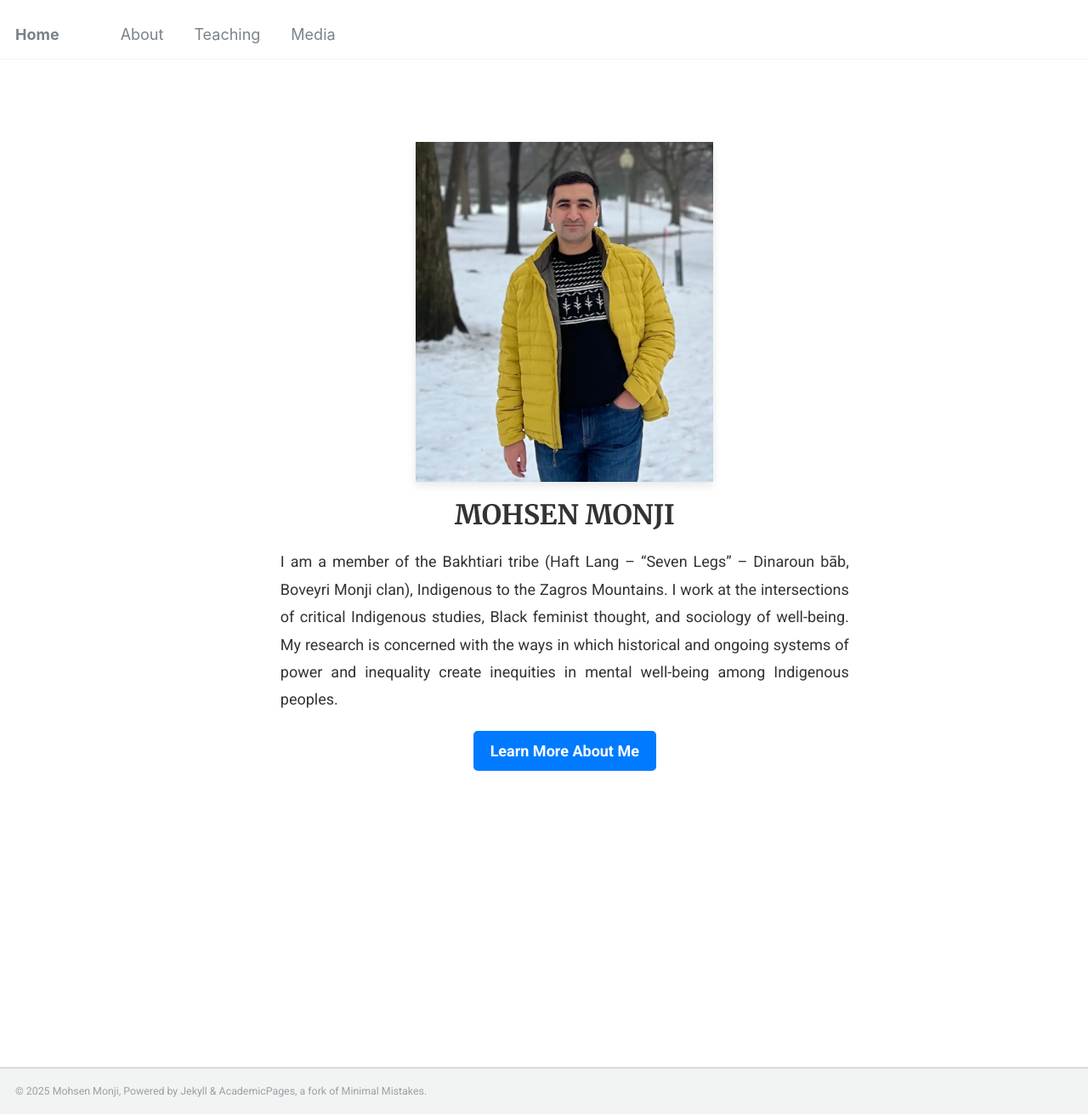
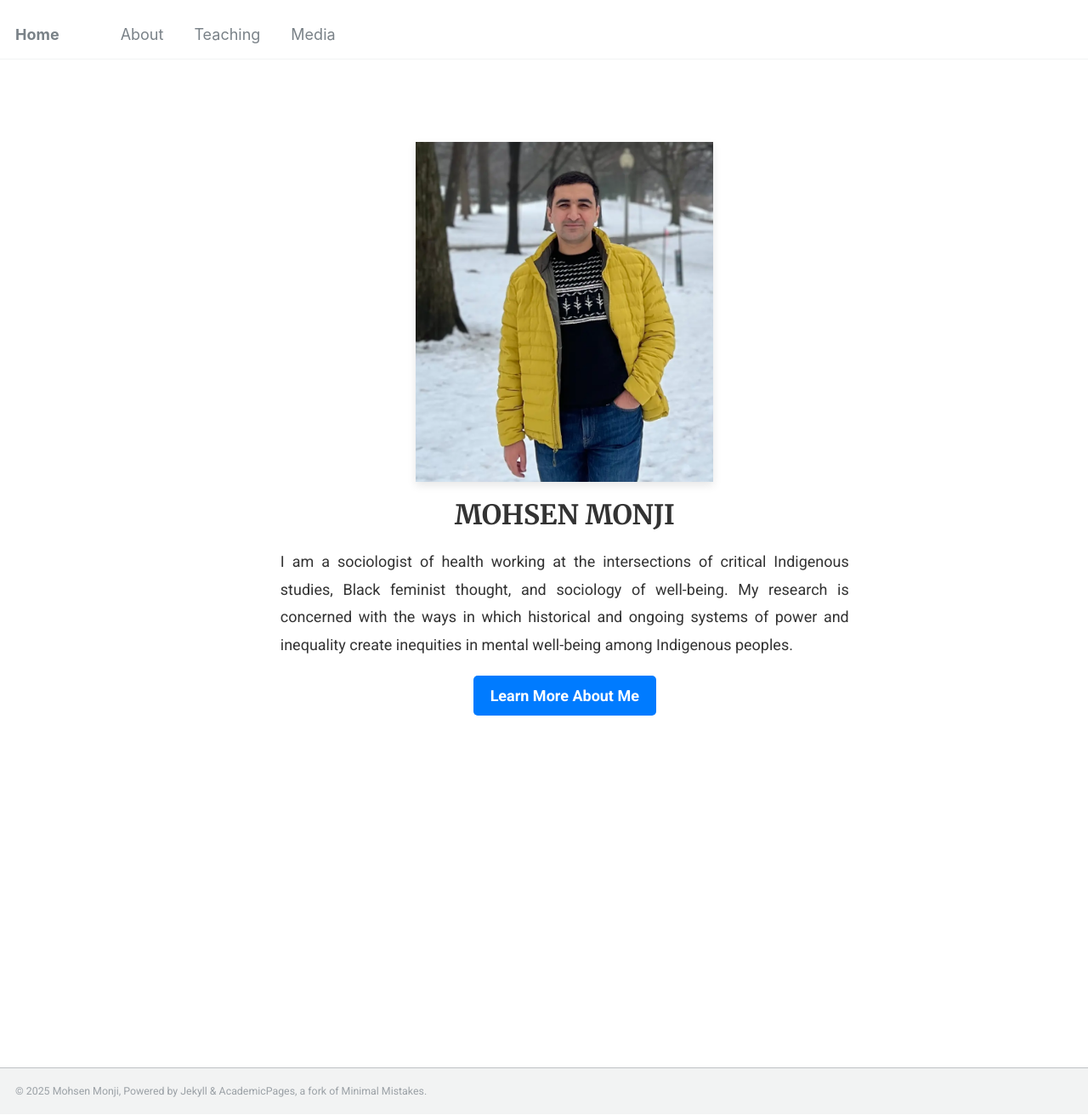
Before and after one commit to Mohsnmonji/mohsnmonji.github.io, a Jekyll site: the page built from _pages/front.md, in a window 1280 px wide and 1312 px high. Shown: the whole window at 85% size. Built offline with Jekyll 4.4.1, drawn with Linux system fonts in a browser that asks for light colours.

Commit message:
Update front.md

```diff
--- a/_pages/front.md
+++ b/_pages/front.md
@@ -24,7 +24,7 @@ hide_avatar: true
 
   <!-- Description -->
 <p style="font-size:18px; color:#333; text-align:justify; line-height:1.8; margin:20px 0;">
-  I am a member of the Bakhtiari tribe (Haft Lang – “Seven Legs” – Dinaroun bāb, Boveyri Monji clan), Indigenous to the Zagros Mountains. I work at the intersections of critical Indigenous studies, Black feminist thought, and sociology of well-being. My research is concerned with the ways in which historical and ongoing systems of power and inequality create inequities in mental well-being among Indigenous peoples.
+  I am a sociologist of health working at the intersections of critical Indigenous studies, Black feminist thought, and sociology of well-being. My research is concerned with the ways in which historical and ongoing systems of power and inequality create inequities in mental well-being among Indigenous peoples.
 
 <p style="font-size:18px; color:#333; text-align:justify; line-height:1.8; margin:20px 0;">
 
```
